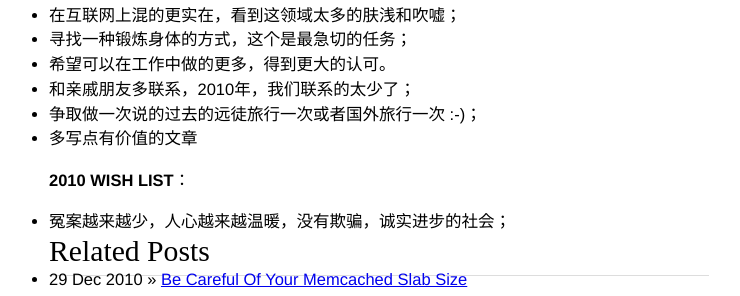
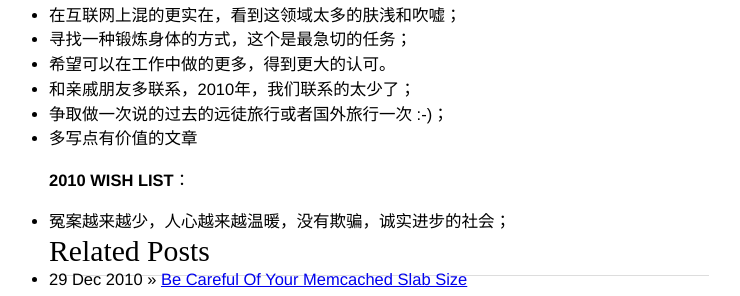
Before and after one commit to JoshuaChi/joshuachi.github.com, a Jekyll site: the page built from _posts/2010-12-31-world-is-changing.markdown, in a window 1280 px wide. Shown: the part 706-1002 px from the top of the page, without its empty margins (261-1001 px from the left). Built offline with Jekyll 4.4.1, drawn with Linux system fonts in a browser that asks for light colours; Markdown is read by kramdown in place of the engine named in the settings; comment, search, counter and statistics services are not loaded.

Commit message:
new year

```diff
--- a/_posts/2010-12-31-world-is-changing.markdown
+++ b/_posts/2010-12-31-world-is-changing.markdown
@@ -28,7 +28,7 @@ tags: -newyear
 * 寻找一种锻炼身体的方式，这个是最急切的任务；
 * 希望可以在工作中做的更多，得到更大的认可。
 * 和亲戚朋友多联系，2010年，我们联系的太少了；
-* 争取做一次说的过去的远徒旅行一次或者国外旅行一次 :-)；
+* 争取做一次说的过去的远徒旅行或者国外旅行一次 :-)；
 * 多写点有价值的文章
 
 <b>2010 WISH LIST</b>：
```
